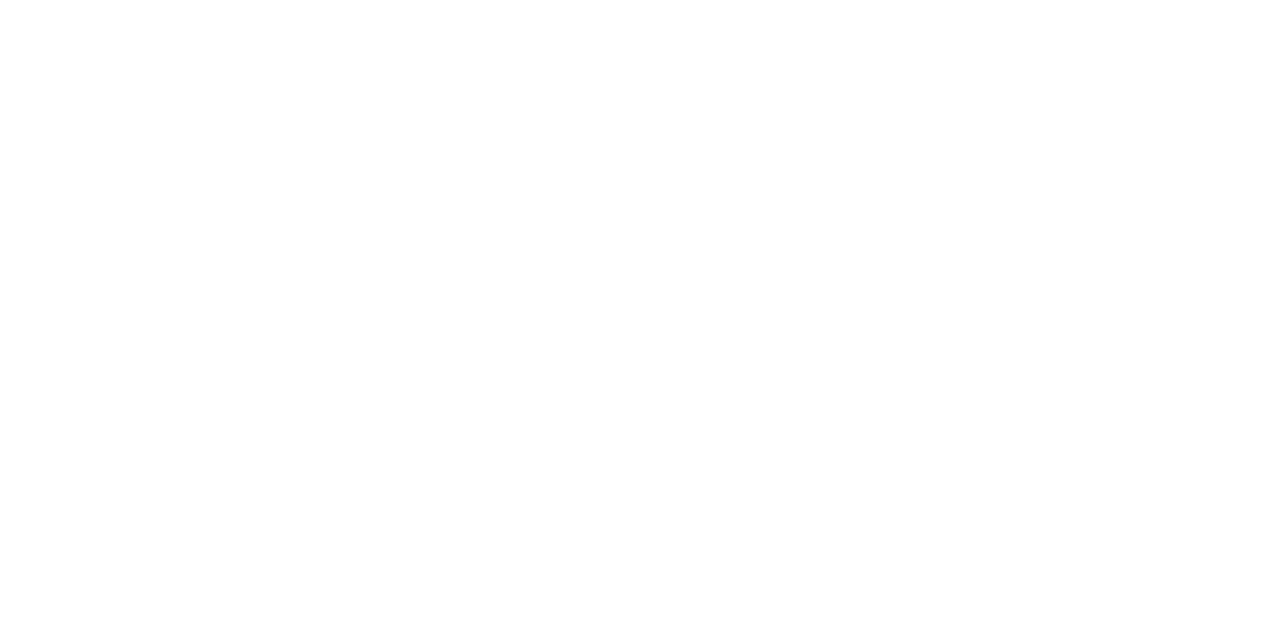
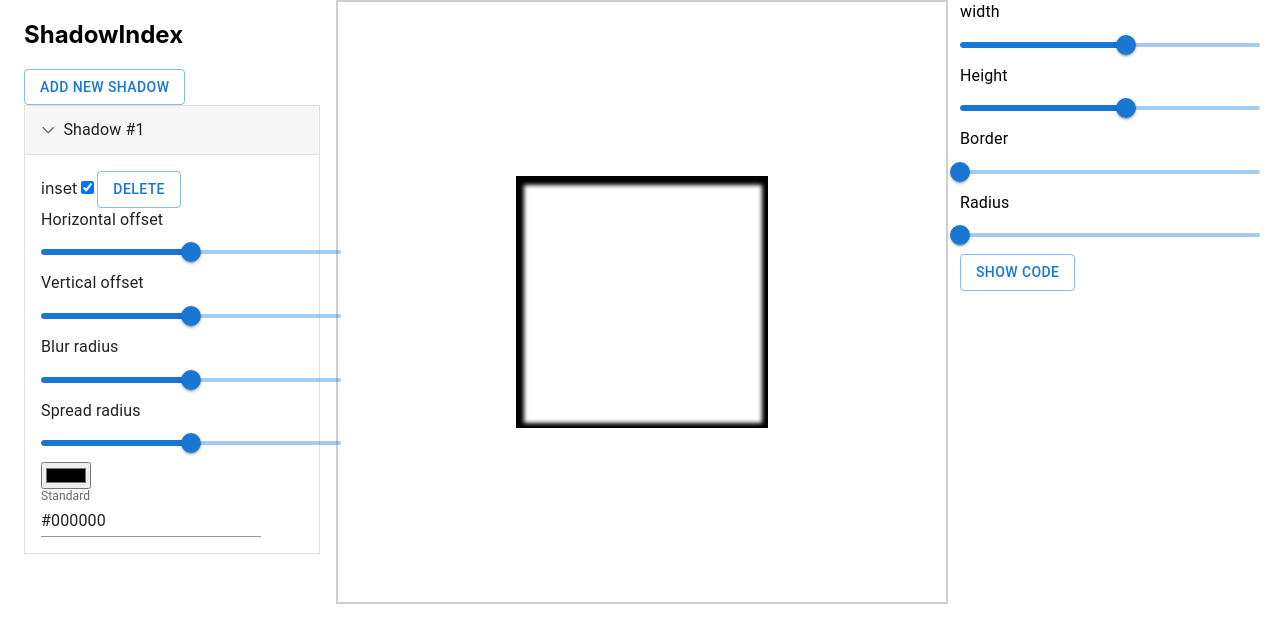
Before and after one commit to AshKhachikyan/BoxShadowBuild, a plain HTML site: page index.html in a window 1280 px wide. Drawn offline with Linux system fonts and the light colour scheme; the site is published under a folder, as on GitHub Pages, so addresses that start at the root find nothing.

Commit message:
Finished Project

```diff
--- a/index.html
+++ b/index.html
@@ -1 +1 @@
-<!doctype html><html lang="en"><head> <meta charset="utf-8"/><link rel="icon" href="/favicon.ico"/><meta name="viewport" content="width=device-width,initial-scale=1"/><meta name="theme-color" content="#000000"/><meta name="description" content="Web site created using create-react-app"/><link rel="apple-touch-icon" href="/logo192.png"/><link rel="manifest" href="/manifest.json"/><title>React App</title><script defer="defer" src="/static/js/main.d475b635.js"></script><link href="/static/css/main.2978753d.css" rel="stylesheet"></head><body><noscript>You need to enable JavaScript to run this app.</noscript><div id="root"></div></body></html>
+<!doctype html><html lang="en"><head> <meta charset="utf-8"/><link rel="icon" href="./favicon.ico"/><meta name="viewport" content="width=device-width,initial-scale=1"/><meta name="theme-color" content="#000000"/><meta name="description" content="Web site created using create-react-app"/><link rel="apple-touch-icon" href="./logo192.png"/><link rel="manifest" href="./manifest.json"/><title>React App</title><script defer="defer" src="./static/js/main.d475b635.js"></script><link href="./static/css/main.2978753d.css" rel="stylesheet"></head><body><noscript>You need to enable JavaScript to run this app.</noscript><div id="root"></div></body></html>
```
